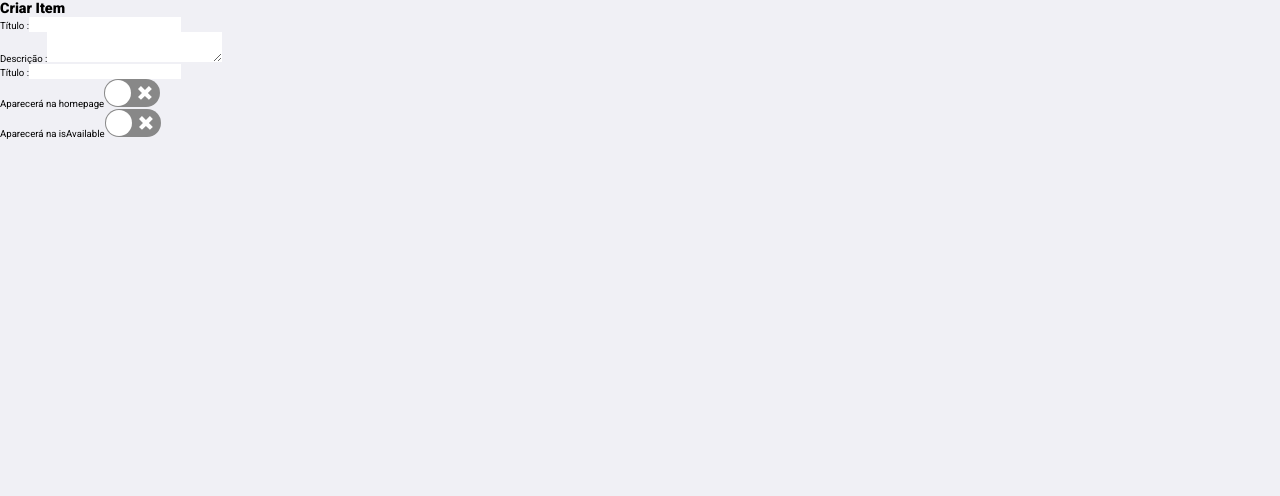
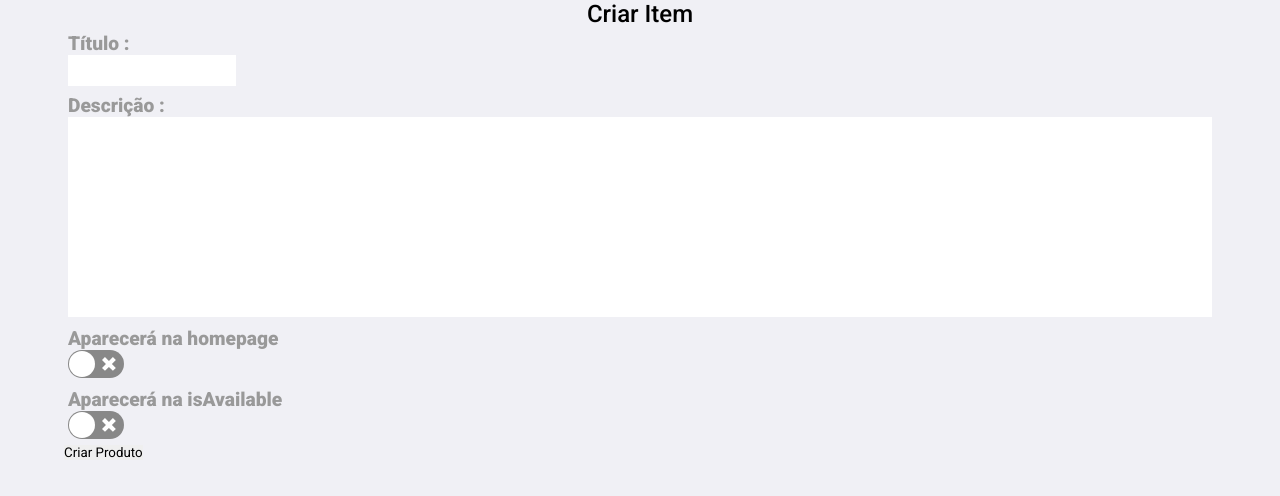
Before and after one commit to BrunoDevCode/bv_moveis_web, a Next.js app: page /admin/launchpage in a window 1280 px wide. Shown: the top 496 px of the page. Built offline with nearby package versions, Linux system fonts and the light colour scheme.

Commit message:
Adding form of create Item and AdminItem

```diff
--- a/pages/admin/launchpage.tsx
+++ b/pages/admin/launchpage.tsx
@@ -1,6 +1,6 @@
 import { useRouter } from 'next/router';
 import Link from 'next/link';
-import { useState } from 'react';
+import { FormEvent, useState } from 'react';
 import Switch from 'react-switch';
 
 import styles from '../../styles/launchpage.module.css';
@@ -19,11 +19,31 @@ const Launchpage: React.FC = () => {
 
   function handleToogleIsHomepage() {
     isHomepage === true ? setIsHomepage(false) : setIsHomepage(true);
-    console.log(isHomepage);
+  }
+
+  function handleToogleIsAvailable() {
+    isAvailable === true ? setIsAvailable(false) : setIsAvailable(true);
+  }
+
+  function handleCreateItem(e: FormEvent) {
+    e.preventDefault();
+
+    const data = {
+      title,
+      description,
+      isAvailable,
+      isHomepage,
+    }
+
+    console.log(data);
   }
 
   return (
     <div className={styles.container}>
+      <div className={styles.list_item_list}>
+
+      </div>
+
       <div className={styles.new_item_container}>
         <form>
           <h2>Criar Item</h2>
@@ -39,11 +59,6 @@ const Launchpage: React.FC = () => {
           </div>
 
           <div className={styles.input_group}>
-            <label htmlFor="title">Título :</label>
-            <input type="text" id='title' value={title} onChange={e => setTitle(e.target.value)} />
-          </div>
-
-          <div className={styles.input_group}>
             <label htmlFor="isHomepage">Aparecerá na homepage</label>
             <Switch
               checked={isHomepage}
@@ -54,11 +69,20 @@ const Launchpage: React.FC = () => {
           <div className={styles.input_group}>
             <label htmlFor="isAvailable">Aparecerá na isAvailable</label>
             <Switch
-              checked={false}
-              onChange={() => { }}
+              checked={isAvailable}
+              onChange={handleToogleIsAvailable}
             />
           </div>
+
+          <button onClick={handleCreateItem}>Criar Produto</button>
         </form>
+      </div>
+
+      <div className={styles.update_item_container}>
+      </div>
+
+      <div className={styles.delete_item_container}>
+
       </div>
     </div>
   );
--- a/styles/launchpage.module.css
+++ b/styles/launchpage.module.css
@@ -0,0 +1,41 @@
+.input_group {
+  padding: 4px;
+}
+
+.input_group label {
+  display: block;
+  font-size: 2rem;
+  font-weight: 900;
+  color: #999;
+}
+
+.input_group input {
+  padding: 8px;
+}
+
+.input_group textarea {
+  resize: none;
+  width: 100%;
+  height: 200px;
+  padding: 16px;
+  font-size: 2.5rem;
+}
+
+/* === Update Container === */
+
+.list_item_container, .update_item_container, .new_item_container {
+  width: 90%;
+  margin: 0 auto;
+  display: grid;
+  gap: 4px;
+}
+
+.new_item_container form h2{
+  font-size: 2.5rem;
+  text-align: center;
+  font-weight: 500;
+}
+
+/* .update_item_container */
+
+/* === End Update Container === */
```
Also changed, not shown: components/AdminItem/index.tsx (added, +9 -0 lines), pages/admin/index.tsx (+8 -9 lines), components/AdminItem/adminItem.module.css (added).
